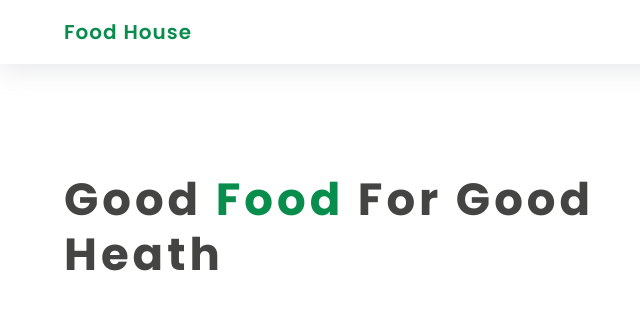
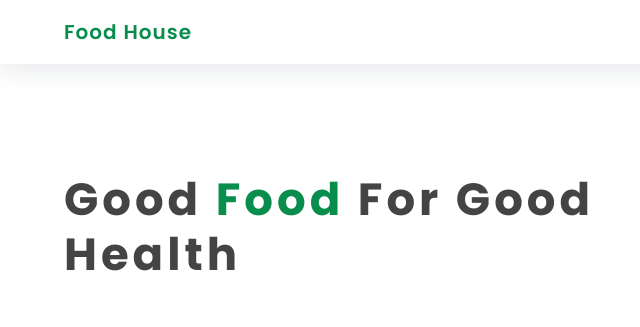
Before and after one commit to AlaminMJ/first-assignment, a plain HTML site: page index.html in a window 1280 px wide. Shown: the top 327 px of the page, 0-640 px from the left. Drawn offline with Linux system fonts and the light colour scheme.

Commit message:
complite side

```diff
--- a/index.html
+++ b/index.html
@@ -42,7 +42,7 @@
                 <div class="wraper">
                     <div class="left-side">
                         <div class="details">
-                            <h1>Good <span>Food</span> For  Good Heath</h1>
+                            <h1>Good <span>Food</span> For  Good Health</h1>
                                 <P  class="description">There are people who only eat “raw food.” Raw food is uncooked and crude food.They eat only raw fruits and vegetables, and other unprepared foods.</P>
                                 <a href="" class="btn">order food</a>
                         </div>
```
